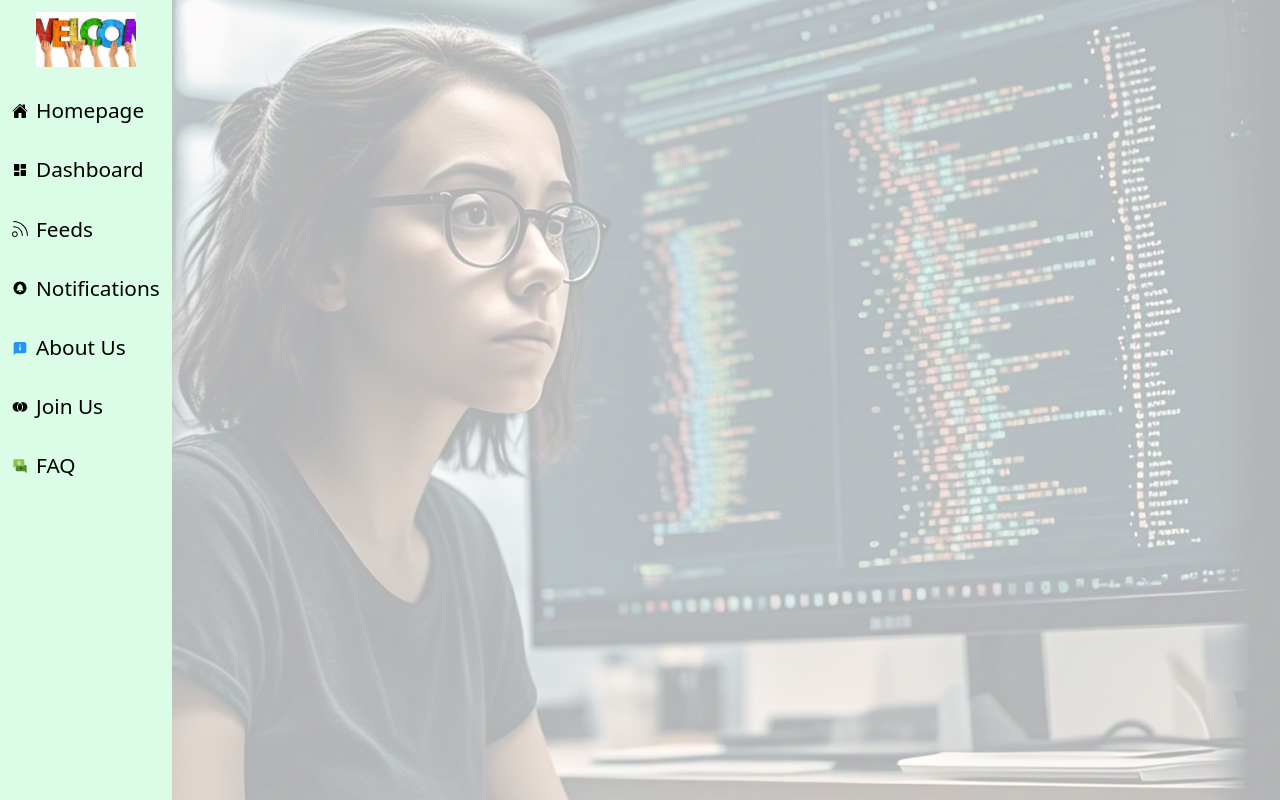
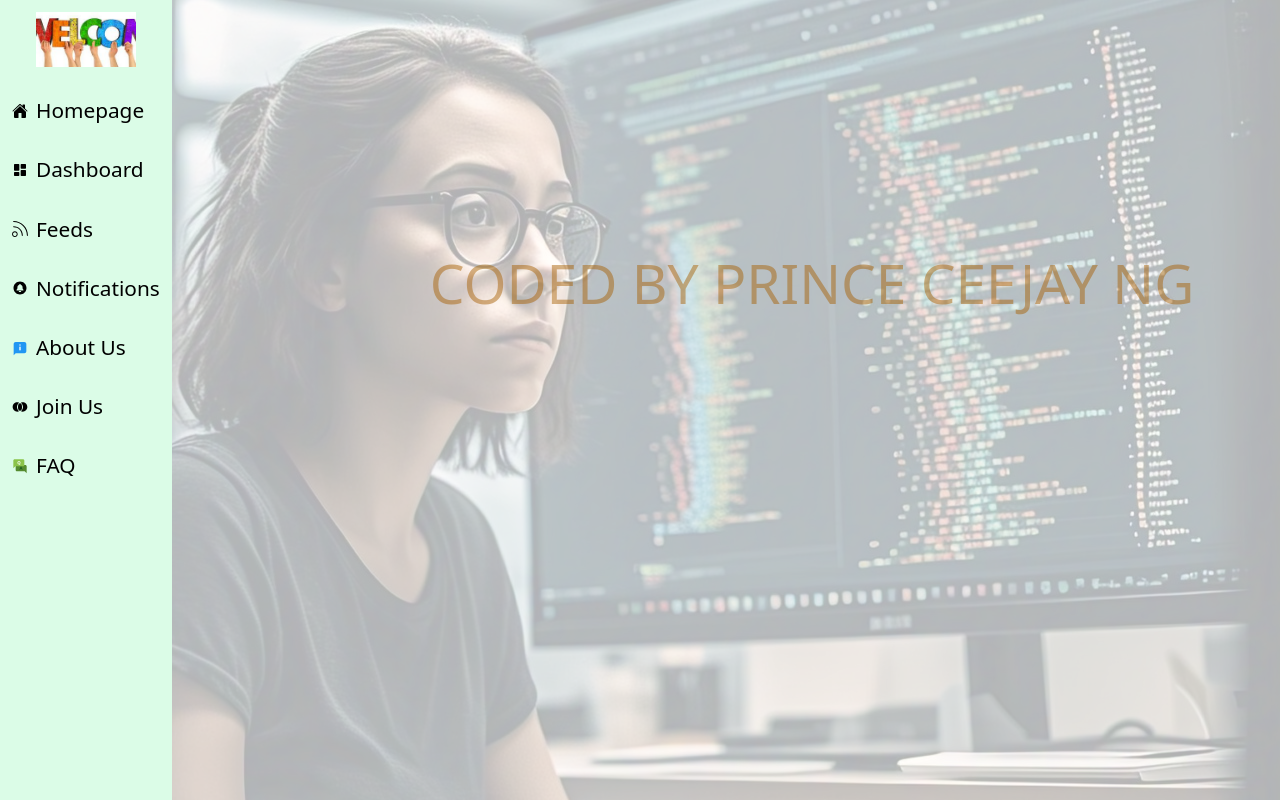
Before and after one commit to PRINCE-CEEJAY/REFINED-NEXTJS-PROJECTS, a Next.js app: page /sidebar/homepage in a window 1280 px wide. Built offline with nearby package versions, Linux system fonts and the light colour scheme.

Commit message:
Added animations to some parts, still adding...

```diff
--- a/app/components/Animation.jsx
+++ b/app/components/Animation.jsx
@@ -1,18 +1,19 @@
 "use client";
 import React from "react";
 import { motion, AnimatePresence } from "framer-motion";
+import { red } from "@mui/material/colors";
 
 const Animation = () => {
   return (
     <div className="flex  justify-center">
       <motion.div
-        initial={{ opacity: 1, rotate: 0, y: 0 }}
-        animate={{ opacity: 0, translateY: 350, y: 200 }}
+        initial={{ opacity: 1, y: 0, x: 0 }}
+        animate={{ opacity: 0, translateY: 500, scale: 2, color: red }}
         exit={{ opacity: 1 }}
-        transition={{ duration: 5 }}
+        transition={{ duration: 15 }}
       >
-        <h1 className="text-center text-4xl text-blue-900 ">
-          PRINCE CEEJAY NG
+        <h1 className="text-center text-4xl text-yellow-700 ">
+          CODED BY PRINCE CEEJAY NG
         </h1>
       </motion.div>
     </div>
--- a/app/components/FetchData.jsx
+++ b/app/components/FetchData.jsx
@@ -1,6 +1,7 @@
 "use client";
 import React, { useState, useEffect } from "react";
 import useFetch from "../hooks/UseFetch";
+import { motion } from "framer-motion";
 
 const FetchData = () => {
   const { data, loading, refetch } = useFetch(
@@ -39,12 +40,14 @@ const FetchData = () => {
         <h1 className="text-center font-bold text-red-900 text-5xl">
           {loading ? "Loading..." : loadedAdvice}
         </h1>
-        <button
-          className="bg-green-600 cursor-pointer text-white hover:bg-green-400 font-extrabold text-2xl rounded-sm mt-4 p-2"
+        <motion.button
+          whileHover={{ scale: 1.1 }}
+          whileTap={{ scale: 0.9 }}
+          className="bg-green-600 cursor-pointer text-white hover:bg-green-400 font-extrabold text-2xl rounded-sm mt-4 p-4"
           onClick={handleGetAdvice}
         >
           Fetch Advice
-        </button>
+        </motion.button>
       </div>
     </div>
   );
--- a/app/components/Login.jsx
+++ b/app/components/Login.jsx
@@ -52,7 +52,7 @@ const Login = () => {
   };
 
   return (
-    <div className="flex flex-col justify-center items-center min-h-screen p-4">
+    <div className="flex flex-col w-md justify-center items-center min-h-screen p-4">
       <h1 className="text-2xl font-bold">Login / Register</h1>
       <h4 className="text-green-600">{message}</h4>
 
--- a/app/navbar/Navbar.jsx
+++ b/app/navbar/Navbar.jsx
@@ -1,3 +1,4 @@
+"use client";
 import React from "react";
 import Link from "next/link";
 // import List from "../List.css";
--- a/app/sidebar/join/page.jsx
+++ b/app/sidebar/join/page.jsx
@@ -3,7 +3,7 @@ import React from "react";
 
 const page = () => {
   return (
-    <div>
+    <div className="flex justify-center items-center min-h-screen">
       <h1 className="text-center text-3xl text-green-900">Join us today</h1>
       <Login />
     </div>
```
